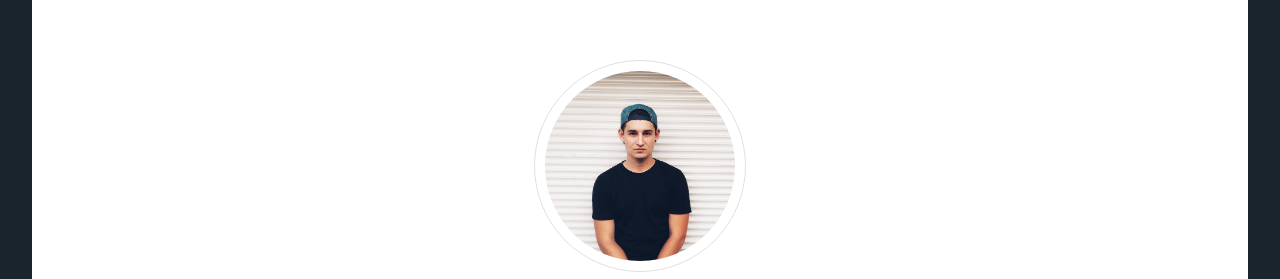
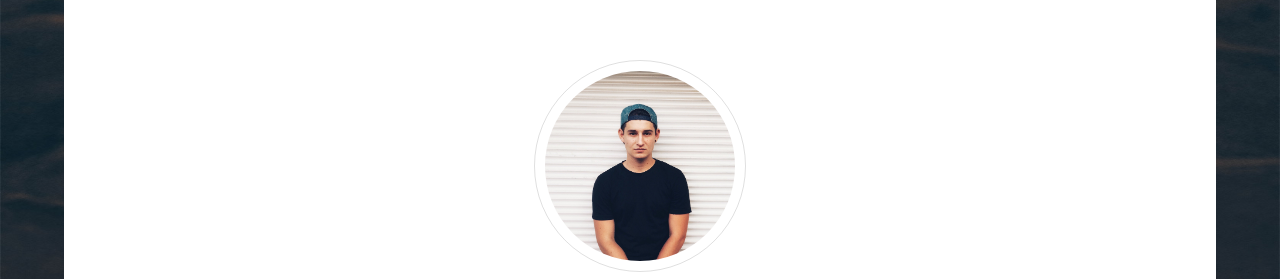
Before and after one commit to stephenth23/stefan_portofolio_website, a plain HTML site: page index.html in a window 1280 px wide. Shown: the part 140-419 px from the top of the page. Drawn offline with Linux system fonts and the light colour scheme.

Commit message:
new design

```diff
--- a/css/style.css
+++ b/css/style.css
@@ -3,7 +3,11 @@
 }
 
 body {
-    background-color: #19242c;
+    background-image: url(../img/bg.jpg);
+    background-repeat: no-repeat;
+    background-size: 100%;
+    background-attachment: fixed;
+
     color: rgb(33, 41, 49);
     position: relative;
     z-index: 0;
@@ -157,7 +161,7 @@ nav ul li a:hover{
 
 
 .index-about {
-    width: 95%;
+    width: 90%;
     display: block;
     justify-content: space-around;
     align-items: center;
@@ -255,7 +259,7 @@ nav ul li a:hover{
 
 
 .index-projects {
-    width: 95%;
+    width: 90%;
     margin: 0 auto;
     background-color: #ffffff;
 }
@@ -375,7 +379,7 @@ nav ul li a:hover{
 
 
 .index-contact {
-    width: 95%;
+    width: 90%;
     padding: 10px 0;
     margin: 0 auto;
     background-color: #f5f5f5;
```
Also changed, not shown: img/bg.jpg (added).
